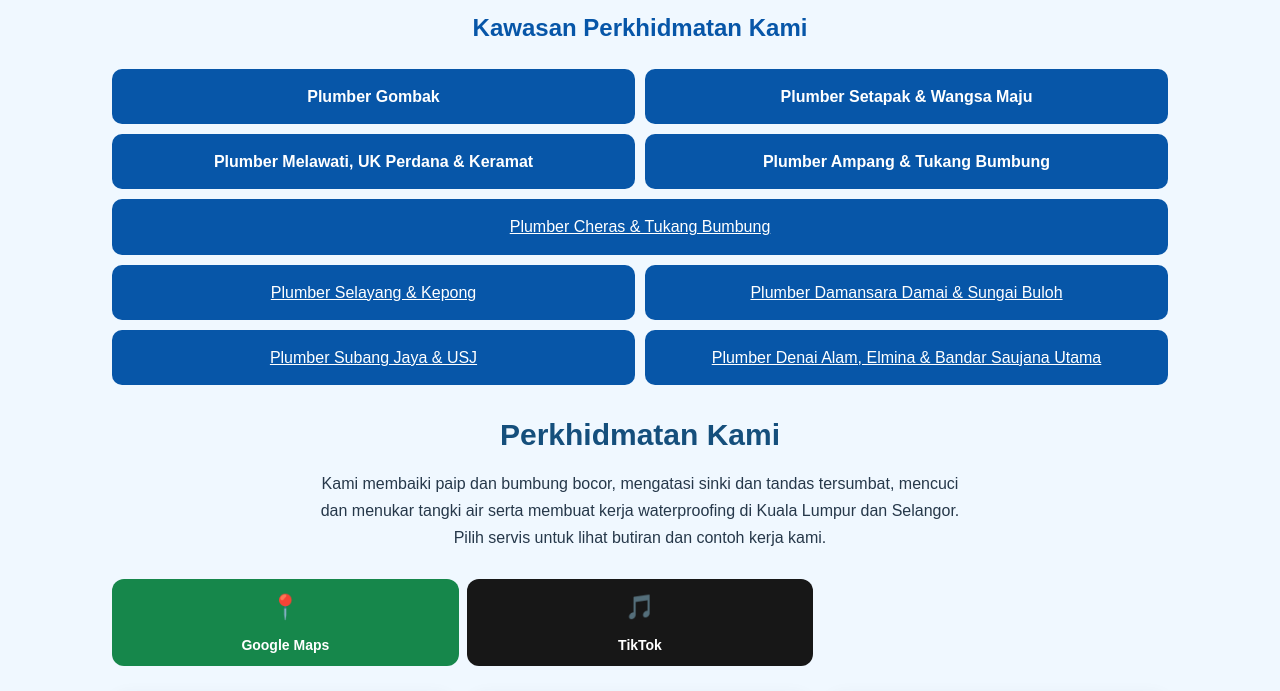
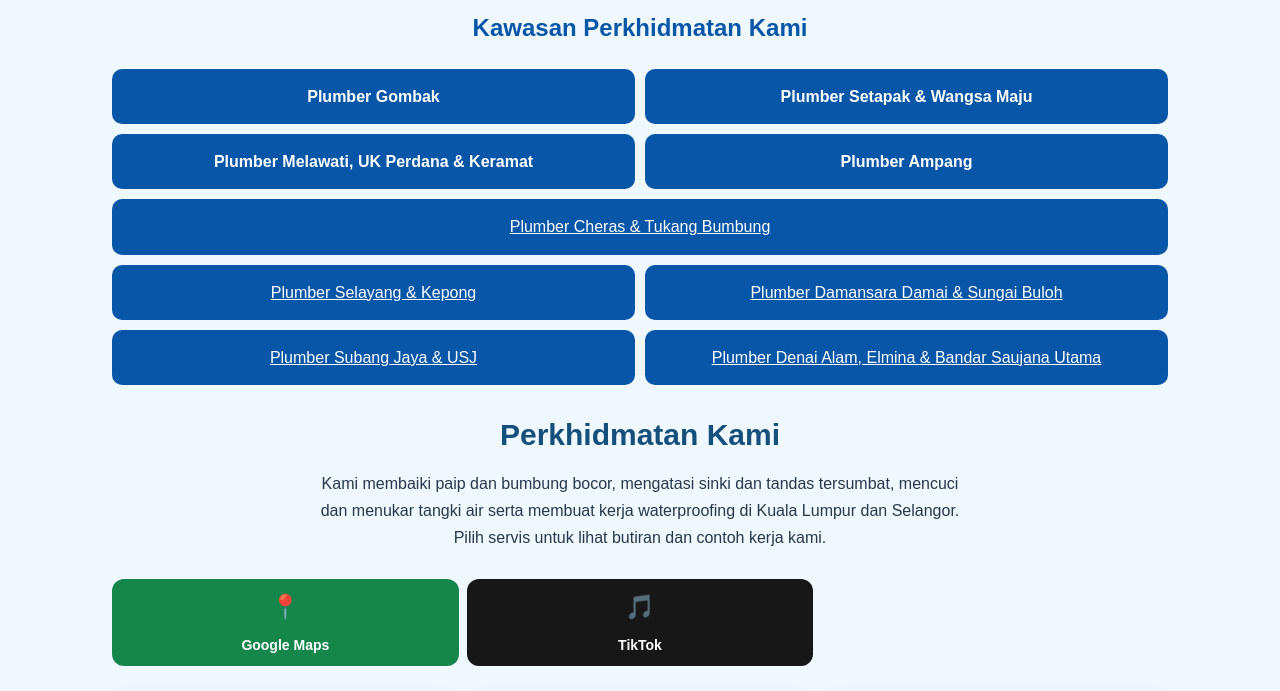
Before and after one commit to Dody4714/plumber-kl-selangor, a plain HTML site: page index.html in a window 1280 px wide. Shown: the part 1260-1951 px from the top of the page. Drawn offline with Linux system fonts and the light colour scheme.

Commit message:
Remove 'Tukang Bumbung' from Plumber Ampang link

```diff
--- a/index.html
+++ b/index.html
@@ -468,7 +468,7 @@ PLUMBER DAN TUKANG BUMBUNG
 
     <a href="plumber-ampang.html"
        style="background:#0756a8;color:white;padding:14px 8px;border-radius:10px;text-align:center;text-decoration:none;font-weight:bold;">
-      Plumber Ampang & Tukang Bumbung
+      Plumber Ampang
     </a>
     <a href="plumber-cheras.html" style="grid-column:1/-1;background:#0756a8;color:white;padding:14px 8px;border-radius:10px;text-align:center;display:block;">Plumber Cheras &amp; Tukang Bumbung</a>
 <a href="plumber-selayang-kepong.html" style="background:#0756a8;color:white;padding:14px 8px;border-radius:10px;text-align:center;display:block;">Plumber Selayang &amp; Kepong</a>
```
